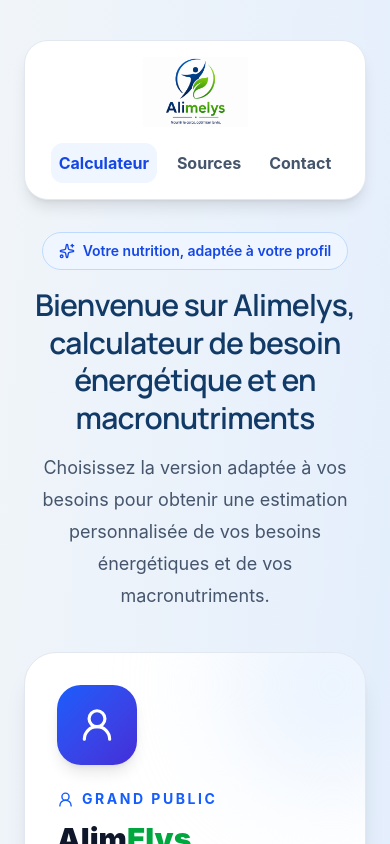
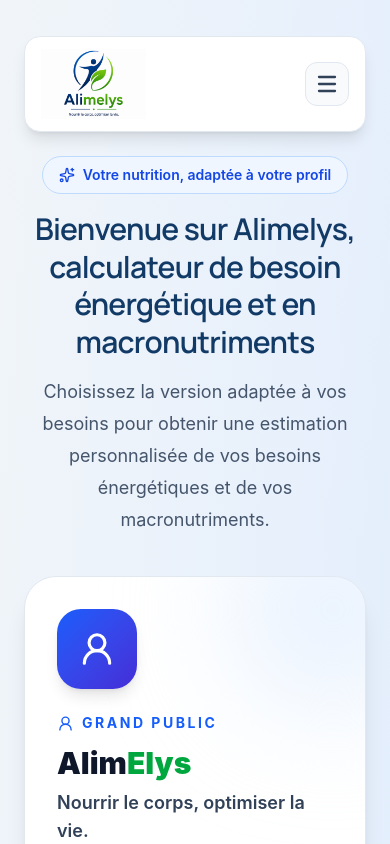
Before and after one commit to valentinbaeckelandt07-png/Calculateur-nutrition, a React (Vite) app: page / in a window 390 px wide. Shown: the top 844 px of the page. Built offline with nearby package versions, Linux system fonts and the light colour scheme.

Commit message:
Ajout du header responsive pour smartphone

```diff
--- a/src/components/Header.jsx
+++ b/src/components/Header.jsx
@@ -1,3 +1,6 @@
+import { useState } from "react";
+import { Menu, X } from "lucide-react";
+
 import Logo from "./Logo";
 
 function Header({
@@ -9,19 +12,172 @@
   onAfficherAPropos,
   onAfficherContact,
 }) {
+  const [menuMobileOuvert, setMenuMobileOuvert] =
+    useState(false);
+
   const football = profil === "football";
   const surAccueil = vueActive === "accueil";
   const surSources = vueActive === "sources";
   const surContact = vueActive === "contact";
 
+  const couleurActive = football
+    ? "bg-green-50 text-green-700"
+    : "bg-blue-50 text-blue-700";
+
+  const couleurSurvol = football
+    ? "hover:text-green-600"
+    : "hover:text-blue-600";
+
+  function fermerMenuMobile() {
+    setMenuMobileOuvert(false);
+  }
+
+  function afficherAccueil() {
+    onAfficherAccueil();
+    fermerMenuMobile();
+  }
+
+  function afficherMethodologie() {
+    onAfficherMethodologie();
+    fermerMenuMobile();
+  }
+
+  function afficherSources() {
+    onAfficherSources();
+    fermerMenuMobile();
+  }
+
+  function afficherAPropos() {
+    onAfficherAPropos();
+    fermerMenuMobile();
+  }
+
+  function afficherContact() {
+    onAfficherContact();
+    fermerMenuMobile();
+  }
+
   return (
-    <header className="sticky top-3 z-50 mx-auto mb-8 mt-4 max-w-6xl rounded-3xl border border-slate-200 bg-white px-4 py-4 shadow-lg md:px-5 lg:px-6">
-      <div className="flex flex-col items-center gap-4 md:grid md:grid-cols-[110px_minmax(0,1fr)_110px] md:gap-2 lg:grid-cols-[130px_minmax(0,1fr)_130px]">
+    <header className="sticky top-3 z-50 mx-auto mb-6 mt-3 max-w-6xl rounded-2xl border border-slate-200 bg-white px-4 py-3 shadow-lg md:mb-8 md:mt-4 md:rounded-3xl md:px-5 md:py-4 lg:px-6">
+      {/* Version smartphone */}
+      <div className="md:hidden">
+        <div className="flex items-center justify-between">
+          <button
+            type="button"
+            onClick={afficherAccueil}
+            aria-label="Retour au calculateur Alimelys"
+            className="shrink-0"
+          >
+            <div className="w-[105px]">
+              <Logo
+                version={
+                  football
+                    ? "football"
+                    : "grand-public"
+                }
+                largeur={125}
+              />
+            </div>
+          </button>
+
+          <button
+            type="button"
+            onClick={() =>
+              setMenuMobileOuvert(
+                (menuOuvert) => !menuOuvert
+              )
+            }
+            aria-label={
+              menuMobileOuvert
+                ? "Fermer le menu"
+                : "Ouvrir le menu"
+            }
+            aria-expanded={menuMobileOuvert}
+            className={`flex h-11 w-11 items-center justify-center rounded-xl border transition ${
+              menuMobileOuvert
+                ? football
+                  ? "border-green-200 bg-green-50 text-green-700"
+                  : "border-blue-200 bg-blue-50 text-blue-700"
+                : "border-slate-200 bg-slate-50 text-slate-700 hover:bg-slate-100"
+            }`}
+          >
+            {menuMobileOuvert ? (
+              <X size={24} strokeWidth={2.3} />
+            ) : (
+              <Menu
+                size={24}
+                strokeWidth={2.3}
+              />
+            )}
+          </button>
+        </div>
+
+        {menuMobileOuvert && (
+          <nav className="mt-3 grid gap-2 border-t border-slate-200 pt-3 font-bold text-slate-700">
+            <button
+              type="button"
+              onClick={afficherAccueil}
+              className={`w-full rounded-xl px-4 py-3 text-left transition ${
+                surAccueil
+                  ? couleurActive
+                  : `bg-slate-50 ${couleurSurvol}`
+              }`}
+            >
+              Calculateur
+            </button>
+
+            {profil && surAccueil && (
+              <button
+                type="button"
+                onClick={afficherMethodologie}
+                className={`w-full rounded-xl bg-slate-50 px-4 py-3 text-left transition ${couleurSurvol}`}
+              >
+                Méthodologie
+              </button>
+            )}
+
+            <button
+              type="button"
+              onClick={afficherSources}
+              className={`w-full rounded-xl px-4 py-3 text-left transition ${
+                surSources
+                  ? couleurActive
+                  : `bg-slate-50 ${couleurSurvol}`
+              }`}
+            >
+              Sources
+            </button>
+
+            <button
+              type="button"
+              onClick={afficherAPropos}
+              className={`w-full rounded-xl bg-slate-50 px-4 py-3 text-left transition ${couleurSurvol}`}
+            >
+              À propos
+            </button>
+
+            <button
+              type="button"
+              onClick={afficherContact}
+              className={`w-full rounded-xl px-4 py-3 text-left transition ${
+                surContact
+                  ? couleurActive
+                  : `bg-slate-50 ${couleurSurvol}`
+              }`}
+            >
+              Contact
+            </button>
+          </nav>
+        )}
+      </div>
+
+      {/* Version ordinateur */}
+      <div className="hidden md:grid md:grid-cols-[110px_minmax(0,1fr)_110px] md:items-center md:gap-2 lg:grid-cols-[130px_minmax(0,1fr)_130px]">
         <button
           type="button"
           onClick={onAfficherAccueil}
           aria-label="Retour au calculateur Alimelys"
-          className="shrink-0 md:justify-self-start"
+          className="shrink-0 justify-self-start"
         >
           <div className="w-[105px] lg:w-[125px]">
             <Logo
@@ -35,18 +191,14 @@
           </div>
         </button>
 
-        <nav className="flex flex-wrap items-center justify-center gap-x-3 gap-y-2 text-base font-bold text-slate-600 md:flex-nowrap md:gap-x-2 md:text-sm lg:gap-x-6 lg:text-lg">
+        <nav className="flex flex-nowrap items-center justify-center gap-x-1 text-sm font-bold text-slate-600 lg:gap-x-3 lg:text-base xl:gap-x-5 xl:text-lg">
           <button
             type="button"
             onClick={onAfficherAccueil}
-            className={`whitespace-nowrap rounded-xl px-2 py-2 transition lg:px-3 ${
+            className={`whitespace-nowrap rounded-xl px-2 py-2 transition xl:px-3 ${
               surAccueil
-                ? football
-                  ? "bg-green-50 text-green-700"
-                  : "bg-blue-50 text-blue-700"
-                : football
-                  ? "hover:text-green-600"
-                  : "hover:text-blue-600"
+                ? couleurActive
+                : couleurSurvol
             }`}
           >
             Calculateur
@@ -56,7 +208,7 @@
             <button
               type="button"
               onClick={onAfficherMethodologie}
-              className="whitespace-nowrap rounded-xl px-2 py-2 transition hover:text-blue-600 lg:px-3"
+              className={`whitespace-nowrap rounded-xl px-2 py-2 transition xl:px-3 ${couleurSurvol}`}
             >
               Méthodologie
             </button>
@@ -65,10 +217,10 @@
           <button
             type="button"
             onClick={onAfficherSources}
-            className={`whitespace-nowrap rounded-xl px-2 py-2 transition lg:px-3 ${
+            className={`whitespace-nowrap rounded-xl px-2 py-2 transition xl:px-3 ${
               surSources
-                ? "bg-blue-50 text-blue-700"
-                : "hover:text-blue-600"
+                ? couleurActive
+                : couleurSurvol
             }`}
           >
             Sources
@@ -76,11 +228,19 @@
 
           <button
             type="button"
+            onClick={onAfficherAPropos}
+            className={`whitespace-nowrap rounded-xl px-2 py-2 transition xl:px-3 ${couleurSurvol}`}
+          >
+            À propos
+          </button>
+
+          <button
+            type="button"
             onClick={onAfficherContact}
-  className={`whitespace-nowrap rounded-xl px-2 py-2 transition lg:px-3 ${
+            className={`whitespace-nowrap rounded-xl px-2 py-2 transition xl:px-3 ${
               surContact
-      ? "bg-blue-50 text-blue-700"
-      : "hover:text-blue-600"
+                ? couleurActive
+                : couleurSurvol
             }`}
           >
             Contact
```
Lines whose indentation alone changed are shown as unchanged.
